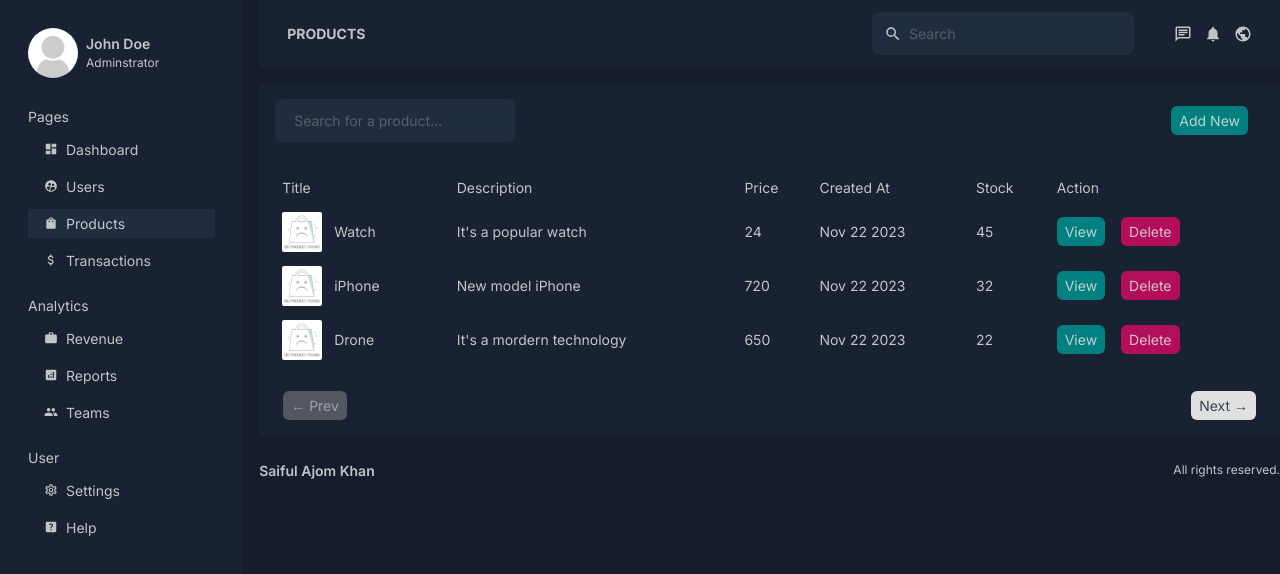
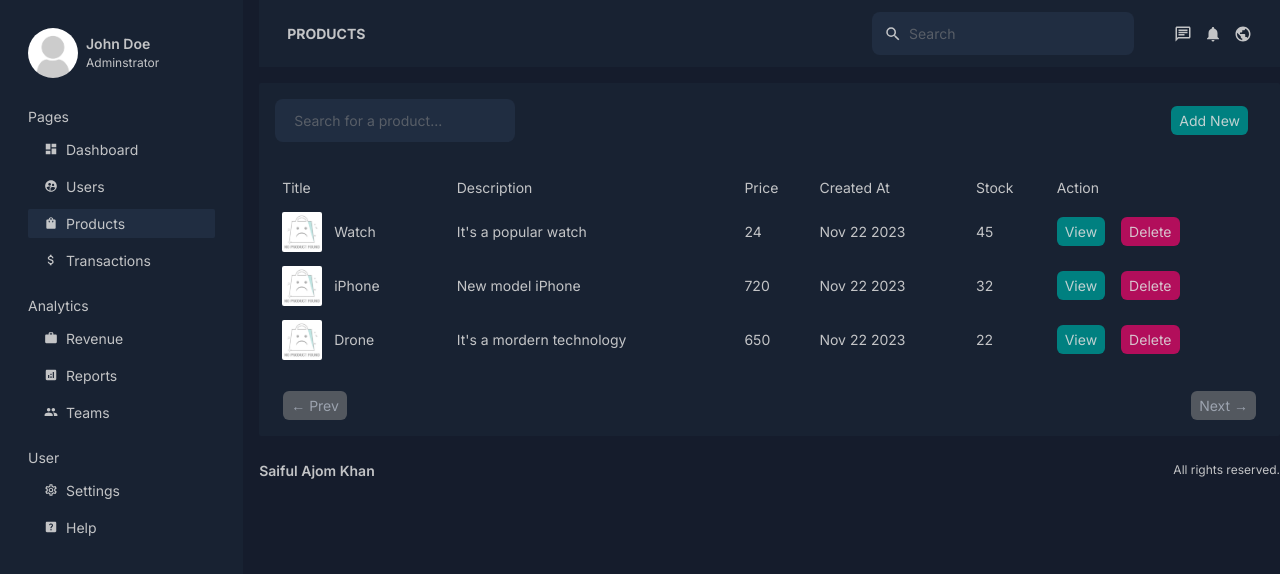
Before and after one commit to Sajomkhan/dashboard-nextjs-231110, a Next.js app: page /dashboard/products in a window 1280 px wide. Shown: the top 574 px of the page. Built offline with nearby package versions, Linux system fonts and the light colour scheme.

Commit message:
updated pagination

```diff
--- a/app/components/dashboard/pagination.jsx
+++ b/app/components/dashboard/pagination.jsx
@@ -1,14 +1,41 @@
-import React from "react";
+"use client";
+import { usePathname, useRouter, useSearchParams } from "next/navigation";
 
-const Pagination = () => {
+const disable = "btn text-gray-400 bg-[var(--deactive)] cursor-not-allowed";
+const anabale = "btn text-gray-700 bg-[var(--active)]";
+
+const Pagination = ({ count }) => {
+  const searchParams = useSearchParams();
+  const pathname = usePathname();
+  const { replace } = useRouter();
+
+  const page = searchParams.get("page") || 1;
+
+  const params = new URLSearchParams(searchParams);
+  const ITEM_PER_PAGE = 2;
+
+  const hasPrev = ITEM_PER_PAGE * (parseInt(page) - 1) > 0;
+  const hasNext = ITEM_PER_PAGE * (parseInt(page) - 1) + ITEM_PER_PAGE < count;
+
+  const handleChangePage = (type) => {
+    type === "prev"
+      ? params.set("page", parseInt(page) - 1)
+      : params.set("page", parseInt(page) + 1);
+    replace(`${pathname}?${params}`);
+  };
+
   return (
     <div className="flex justify-between mt-6 px-2">
       <button
-        className={`btn text-gray-400 bg-[var(--deactive)] cursor-not-allowed`}
+        className={`${!hasPrev ? disable : anabale}`}
+        onClick={() => handleChangePage("prev")}
       >
         &#8592; Prev
       </button>
-      <button className={`btn text-gray-700 bg-[var(--active)]`}>
+      <button
+        className={`${!hasNext ? disable : anabale}`}
+        onClick={() => handleChangePage("next")}
+      >
         Next &#8594;
       </button>
     </div>
--- a/app/components/dashboard/search.jsx
+++ b/app/components/dashboard/search.jsx
@@ -12,11 +12,12 @@
   const { replace } = useRouter();
 
   const handleSearch = useDebouncedCallback((e) => {
+    // uses 'useDebouncedCallback' due to prevent user's abusive interavtivitis
     const params = new URLSearchParams(searchParams);
-    // params.set("page", 1);
+    params.set("page", 1);
 
     if (e.target.value) {
-      e.target.value.length > 1 && params.set("q", e.target.value);
+      e.target.value.length > 2 && params.set("q", e.target.value);
     } else {
       params.delete("q");
     }
--- a/app/dashboard/users/page.jsx
+++ b/app/dashboard/users/page.jsx
@@ -8,7 +8,9 @@
 
 const UserPage = async ({ searchParams }) => {
   const q = searchParams?.q || "";
-  const { count, users } = await fetchUsers(q);
+  const page = searchParams?.page || 1;
+
+  const { count, users } = await fetchUsers(q, page);
 
   return (
     <div className="bg-[var(--bgSoft)] p-4 rounded-sm">
@@ -64,7 +66,7 @@
           ))}
         </tbody>
       </table>
-      <Pagination />
+      <Pagination count={count} />
     </div>
   );
 };
--- a/app/lib/fetcher.js
+++ b/app/lib/fetcher.js
@@ -1,17 +1,17 @@
 import { connectDB } from "./connection";
 import { User } from "./models";
 
-export const fetchUsers = async (q) => {
+export const fetchUsers = async (q, page) => {
   const regex = new RegExp(q, "i");
 
   const ITEM_PER_PAGE = 2;
 
   try {
     connectDB();
-    const count = await User.find({ username: { $regex: regex } }).count();
-    const users = await User.find({ username: { $regex: regex } });
-    // .limit(ITEM_PER_PAGE)
-    // .skip(ITEM_PER_PAGE * (page - 1));
+    const count = await User.find({ username: { $regex: regex } }).count(); // this will count only the number of users
+    const users = await User.find({ username: { $regex: regex } })
+      .limit(ITEM_PER_PAGE)
+      .skip(ITEM_PER_PAGE * (page - 1));
     return { count, users };
   } catch (err) {
     console.log(err);
```
